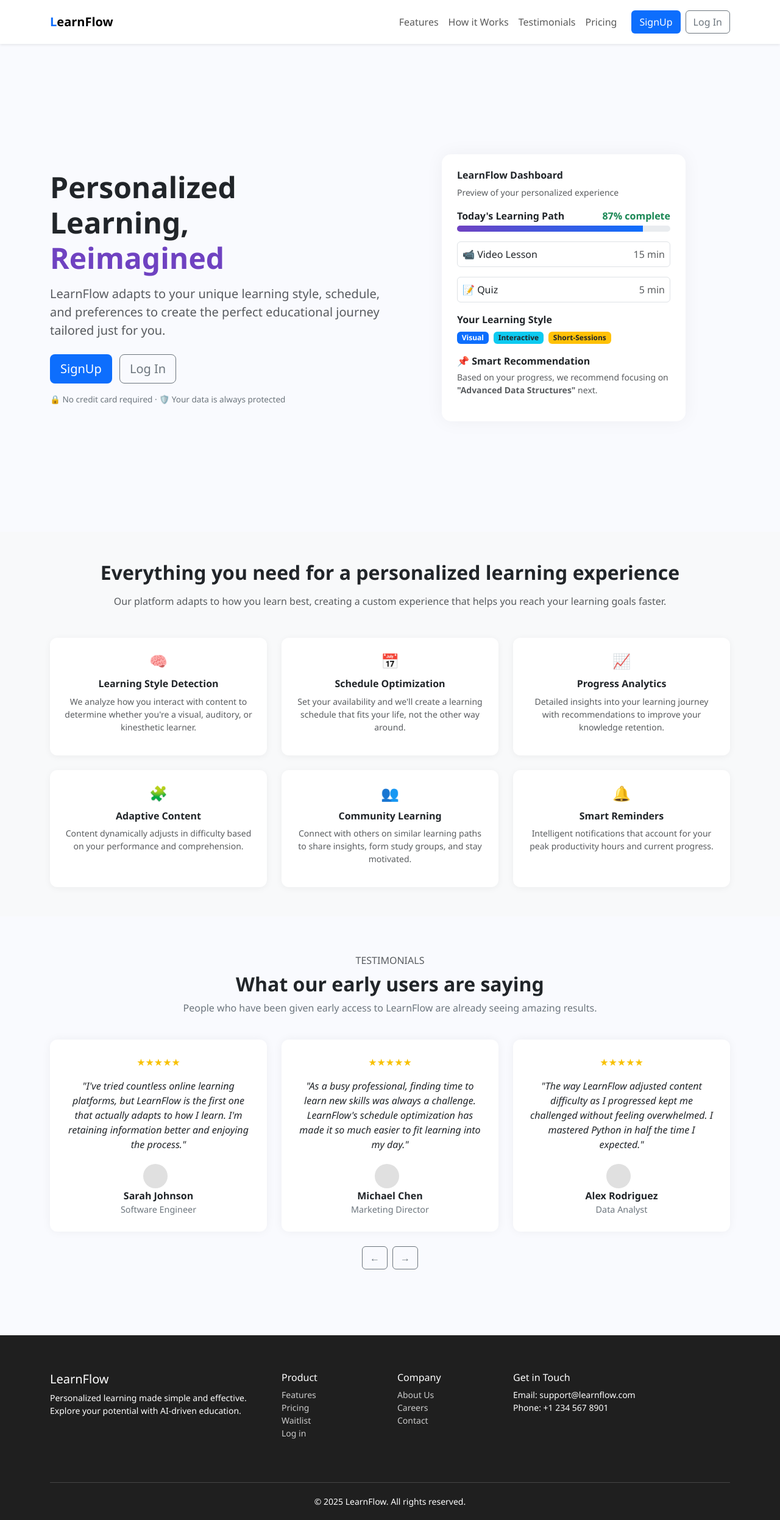
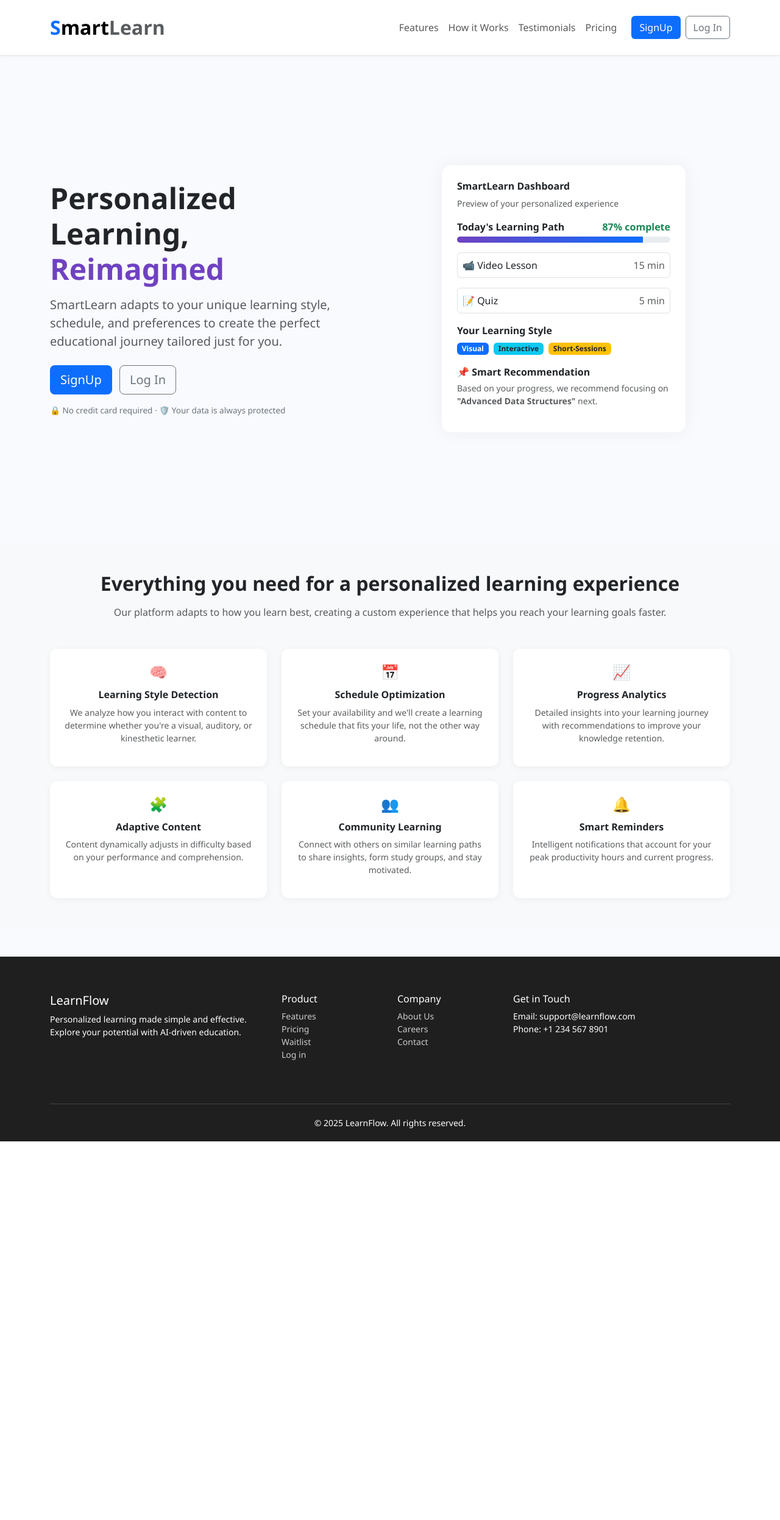
Before and after one commit to farxxq/SmartLearn, a Django app: page / in a window 1280 px wide. Shown: the whole page at 61% size. After the commit the page ends 1872 px from the top, so only its background shows below. Run offline with Django 5.2, Linux system fonts and the light colour scheme; parts of the project's set-up code (start-up, migrations or seed data) failed here and were passed over.

Commit message:
Changes made

```diff
--- a/frontend/lmsproject/templates/accounts/landing_page.html
+++ b/frontend/lmsproject/templates/accounts/landing_page.html
@@ -131,7 +131,7 @@
 <!-- Navbar -->
 <nav class="navbar navbar-expand-lg bg-white shadow-sm py-3">
   <div class="container">
-    <a class="navbar-brand fw-bold" href="#"><span class="text-primary">L</span>earnFlow</a>
+    <a class="navbar-brand fw-bold" style="font-size: xx-large;" href="#"><span class="text-primary">S</span>mart<span class="text-body-secondary">Learn</span></a>
     <div class="collapse navbar-collapse justify-content-end">
       <ul class="navbar-nav me-3">
         <li class="nav-item"><a class="nav-link" href="#">Features</a></li>
@@ -152,7 +152,7 @@
       <div class="col-lg-6 mb-4 mb-lg-0">
         <h1 class="display-5 fw-bold">Personalized Learning,<br><span class="highlight">Reimagined</span></h1>
         <p class="lead text-muted mt-3">
-          LearnFlow adapts to your unique learning style, schedule, and preferences to create the perfect educational journey tailored just for you.
+          SmartLearn adapts to your unique learning style, schedule, and preferences to create the perfect educational journey tailored just for you.
         </p>
         <div class="mt-4">
           <a href="{% url 'signup' %}" class="btn btn-waitlist btn-lg me-2">SignUp</a>
@@ -165,7 +165,7 @@
 
       <div class="col-lg-6 d-flex justify-content-center">
         <div class="dashboard-card">
-          <h6 class="fw-bold">LearnFlow Dashboard</h6>
+          <h6 class="fw-bold">SmartLearn Dashboard</h6>
           <p class="text-muted small mb-3">Preview of your personalized experience</p>
 
           <p class="mb-1 fw-semibold">Today's Learning Path <span class="float-end text-success">87% complete</span></p>
@@ -249,60 +249,6 @@
   </div>
 </section>
 
-<!-- Testimonials -->
-<section class="testimonial-section text-center">
-  <div class="container">
-    <p class="text-uppercase text-muted mb-2">Testimonials</p>
-    <h2 class="testimonial-title">What our early users are saying</h2>
-    <p class="testimonial-subtitle">People who have been given early access to LearnFlow are already seeing amazing results.</p>
-    <div class="row g-4">
-      <div class="col-md-4">
-        <div class="testimonial-card">
-          <div class="testimonial-stars">★★★★★</div>
-          <p class="testimonial-text">"I've tried countless online learning platforms, but LearnFlow is the first one that actually adapts to how I learn. I'm retaining information better and enjoying the process."</p>
-          <div>
-            <span class="avatar-placeholder"></span>
-            <span>
-              <p class="testimonial-name mb-0">Sarah Johnson</p>
-              <p class="testimonial-role mb-0">Software Engineer</p>
-            </span>
-          </div>
-        </div>
-      </div>
-      <div class="col-md-4">
-        <div class="testimonial-card">
-          <div class="testimonial-stars">★★★★★</div>
-          <p class="testimonial-text">"As a busy professional, finding time to learn new skills was always a challenge. LearnFlow's schedule optimization has made it so much easier to fit learning into my day."</p>
-          <div>
-            <span class="avatar-placeholder"></span>
-            <span>
-              <p class="testimonial-name mb-0">Michael Chen</p>
-              <p class="testimonial-role mb-0">Marketing Director</p>
-            </span>
-          </div>
-        </div>
-      </div>
-      <div class="col-md-4">
-        <div class="testimonial-card">
-          <div class="testimonial-stars">★★★★★</div>
-          <p class="testimonial-text">"The way LearnFlow adjusted content difficulty as I progressed kept me challenged without feeling overwhelmed. I mastered Python in half the time I expected."</p>
-          <div>
-            <span class="avatar-placeholder"></span>
-            <span>
-              <p class="testimonial-name mb-0">Alex Rodriguez</p>
-              <p class="testimonial-role mb-0">Data Analyst</p>
-            </span>
-          </div>
-        </div>
-      </div>
-    </div>
-    <div class="carousel-controls d-flex justify-content-center mt-4">
-      <button class="btn btn-outline-secondary me-2">&larr;</button>
-      <button class="btn btn-outline-secondary">&rarr;</button>
-    </div>
-  </div>
-</section>
-
 <!-- Footer -->
 <footer class="footer mt-5">
   <div class="container">
--- a/frontend/lmsproject/templates/accounts/web_development_intermediate_quiz.html
+++ b/frontend/lmsproject/templates/accounts/web_development_intermediate_quiz.html
@@ -70,7 +70,7 @@
         <div class="modal-content">
           <div class="modal-header">
             <h5 class="modal-title" id="quizModalLabel">
-              Web Development Beginner Quiz
+              Web Development Intermediate Quiz
             </h5>
           </div>
           <div class="modal-body" id="quizModalBody">
```
Also changed, not shown: frontend/lmsproject/templates/accounts/student_dashboard.html (+15 -1 lines), frontend/lmsproject/db.sqlite3.
